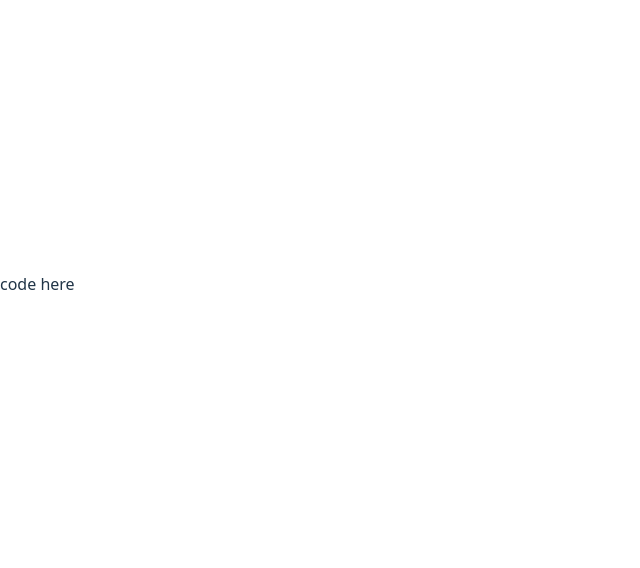
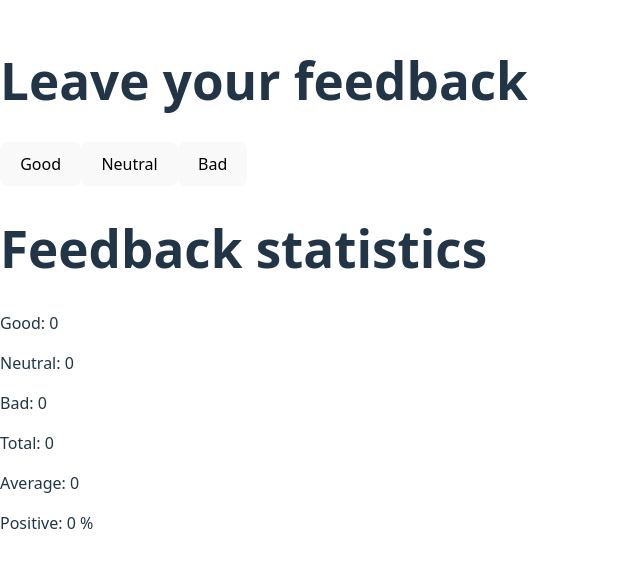
Before and after one commit to TadiusSapfiro/fullstackOpenStudy, a React (Vite) app in the folder part1/unicafe/: page / in a window 1280 px wide. Shown: the part 116-684 px from the top of the page, without its empty margins (0-640 px from the left). Built offline with nearby package versions, Linux system fonts and the light colour scheme; the HTML template or start-up script is replaced by a standard one.

Commit message:
1.7 done

```diff
--- a/part1/unicafe/src/App.tsx
+++ b/part1/unicafe/src/App.tsx
@@ -1,12 +1,76 @@
 import { useState } from "react";
+interface ButtonProps {
+	text: string;
+	onClick: () => void;
+}
+
+interface FeedbackProps {
+	onGoodClick: () => void;
+	onNeutralClick: () => void;
+	onBadClick: () => void;
+}
+
+interface StatisticsProps {
+	good: number;
+	neutral: number;
+	bad: number;
+}
+const Button = ({ text, onClick }: ButtonProps) => (
+	<button onClick={onClick}>{text}</button>
+);
+
+const Feedback = ({
+	onGoodClick,
+	onNeutralClick,
+	onBadClick,
+}: FeedbackProps) => {
+	return (
+		<>
+			<h1>Leave your feedback</h1>
+			<Button text="Good" onClick={onGoodClick} />
+			<Button text="Neutral" onClick={onNeutralClick} />
+			<Button text="Bad" onClick={onBadClick} />
+		</>
+	);
+};
+
+const Statistics = ({ good, neutral, bad }: StatisticsProps) => {
+	const total: number = good + neutral + bad;
+	const average: number = (good - bad) / total;
+	const positive: number = (good / total) * 100;
+	return (
+		<>
+			<h1>Feedback statistics</h1>
+			<p>Good: {good}</p>
+			<p>Neutral: {neutral}</p>
+			<p>Bad: {bad}</p>
+			<p>Total: {total}</p>
+			<p>Average: {average || 0}</p>
+			<p>Positive: {positive || 0} %</p>
+		</>
+	);
+};
 
 const App = () => {
-	// save clicks of each button to its own state
-	const [good, setGood] = useState(0);
-	const [neutral, setNeutral] = useState(0);
-	const [bad, setBad] = useState(0);
+	const [good, setGood] = useState<number>(0);
+	const [neutral, setNeutral] = useState<number>(0);
+	const [bad, setBad] = useState<number>(0);
 
-	return <div>code here</div>;
+	const handleGoodBtnClick: () => void = () =>
+		setGood((prevGood) => prevGood + 1);
+	const handleNeutralBtnClick: () => void = () =>
+		setNeutral((prevNeutral) => prevNeutral + 1);
+	const handleBadBtnClick: () => void = () => setBad((prevBad) => prevBad + 1);
+	return (
+		<div>
+			<Feedback
+				onGoodClick={handleGoodBtnClick}
+				onNeutralClick={handleNeutralBtnClick}
+				onBadClick={handleBadBtnClick}
+			/>
+			<Statistics good={good} neutral={neutral} bad={bad} />
+		</div>
+	);
 };
 
 export default App;
```
